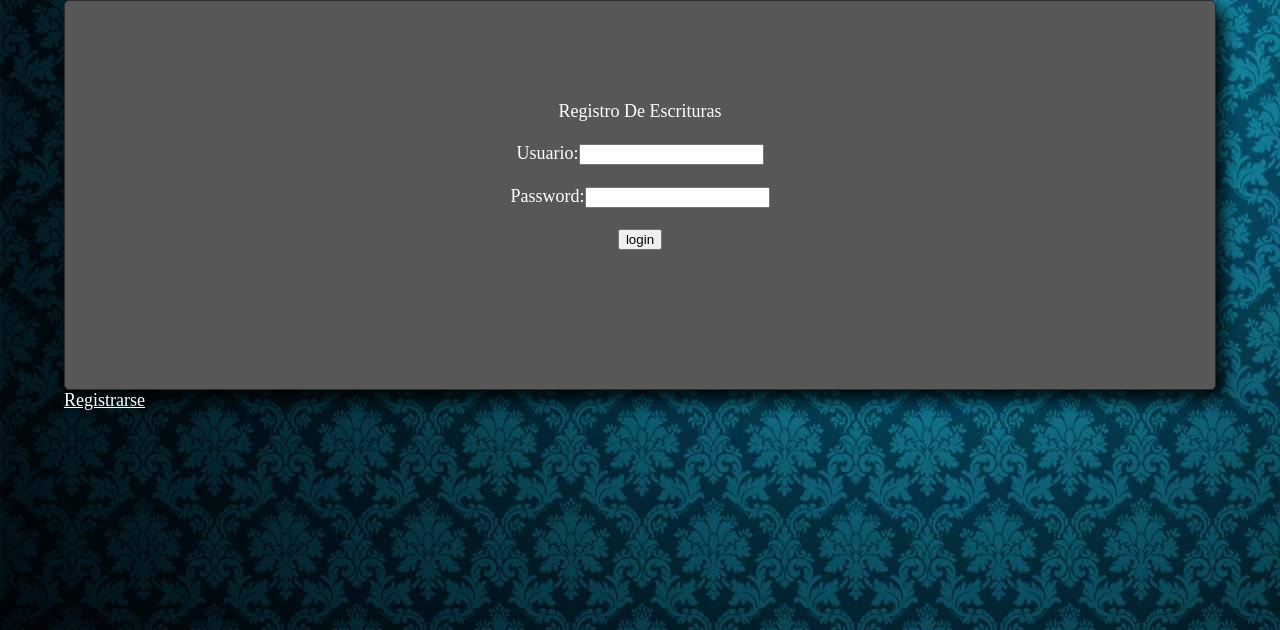
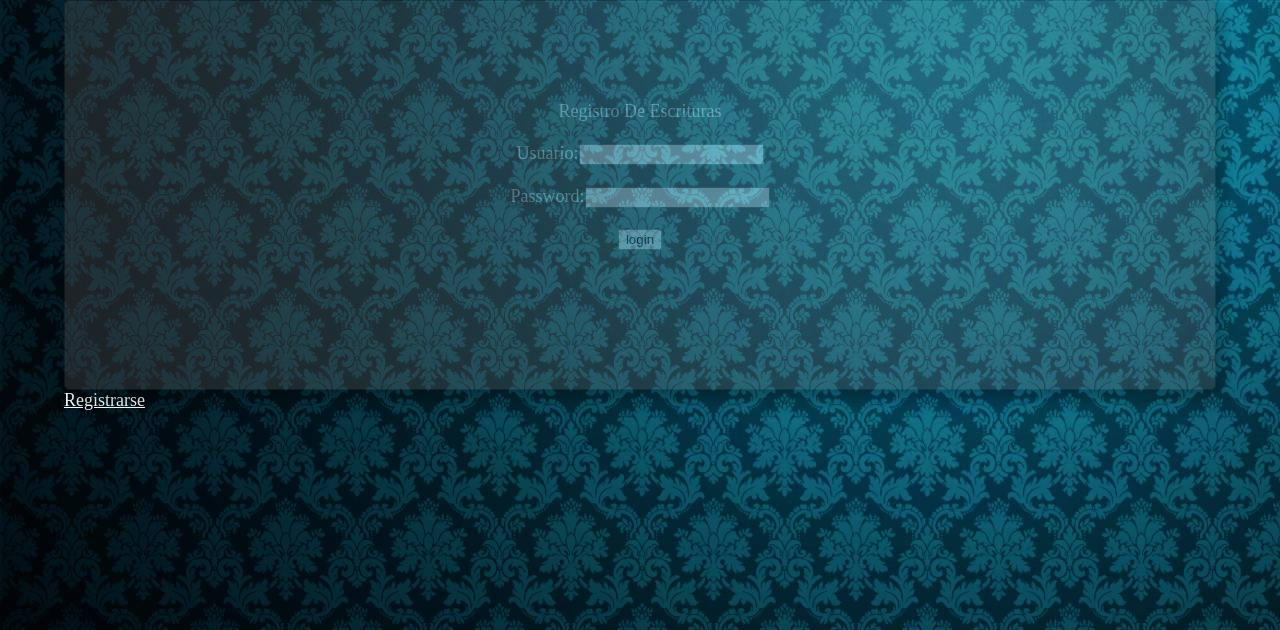
Before and after one commit to andressan95/Administracion-DB, a PHP site: page / in a window 1280 px wide. Shown: the top 630 px of the page. Run offline with PHP 8.4, Linux system fonts and the light colour scheme; data that the repository does not hold is empty.

Commit message:
Editado 02/09/2016

```diff
--- a/index.php
+++ b/index.php
@@ -37,7 +37,7 @@ $imageURL = 'imagenes/background.jpg';
 <style type="text/css">
 body{ font-size:18px; color:#FFF; }
 a { color:#FFF}
-.classname { border:solid 1px #2d2d2d;  text-align:center; background:#575757; padding:100px 50px 100px 50px;  -moz-border-radius: 5px;  -webkit-border-radius: 5px; border-radius: 5px;}
+.classname { opacity: 0.33; border:solid 1px #2d2d2d;  text-align:center; background:#575757; padding:100px 50px 100px 50px;  -moz-border-radius: 5px;  -webkit-border-radius: 5px; border-radius: 5px;}
 
 /* =Your Generated css
 |||||||||||||||||||||||||||||||||||||||||||||||||||||||||||||||||||||||||||||||*/
```
